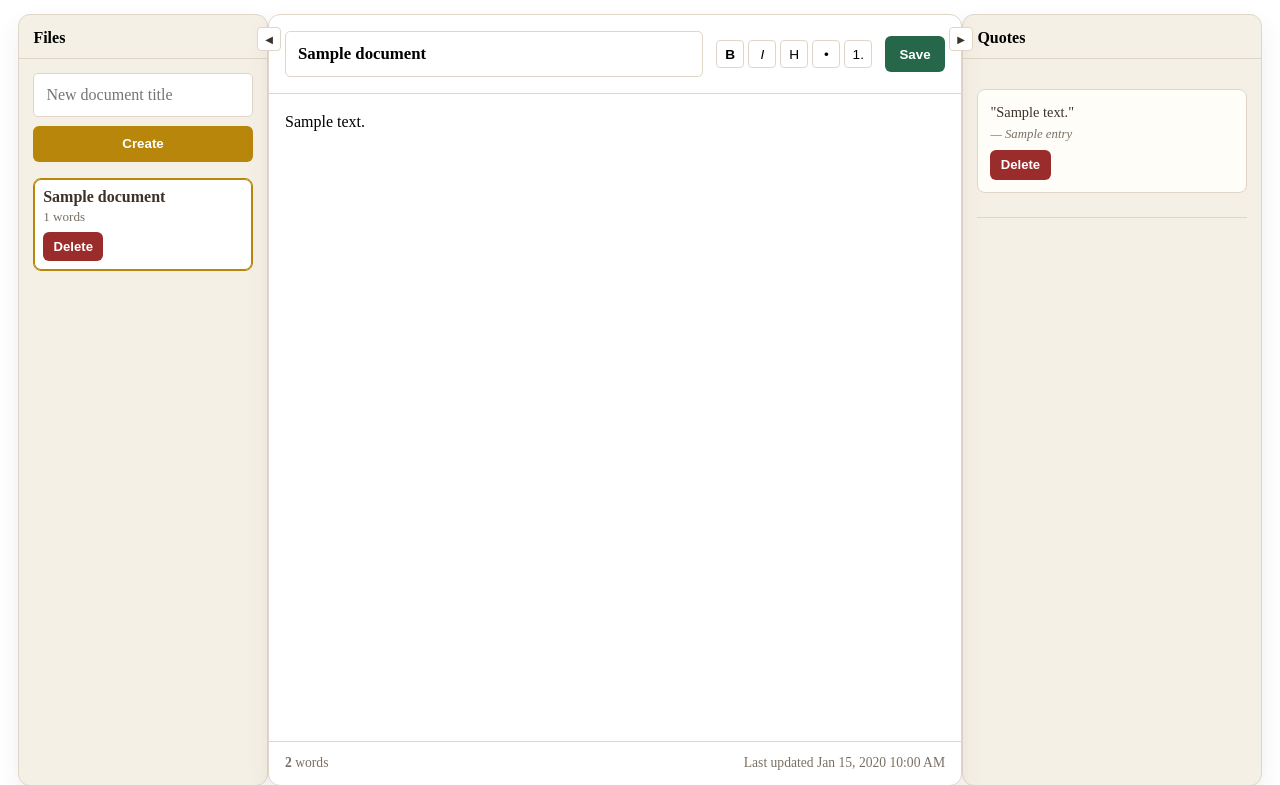
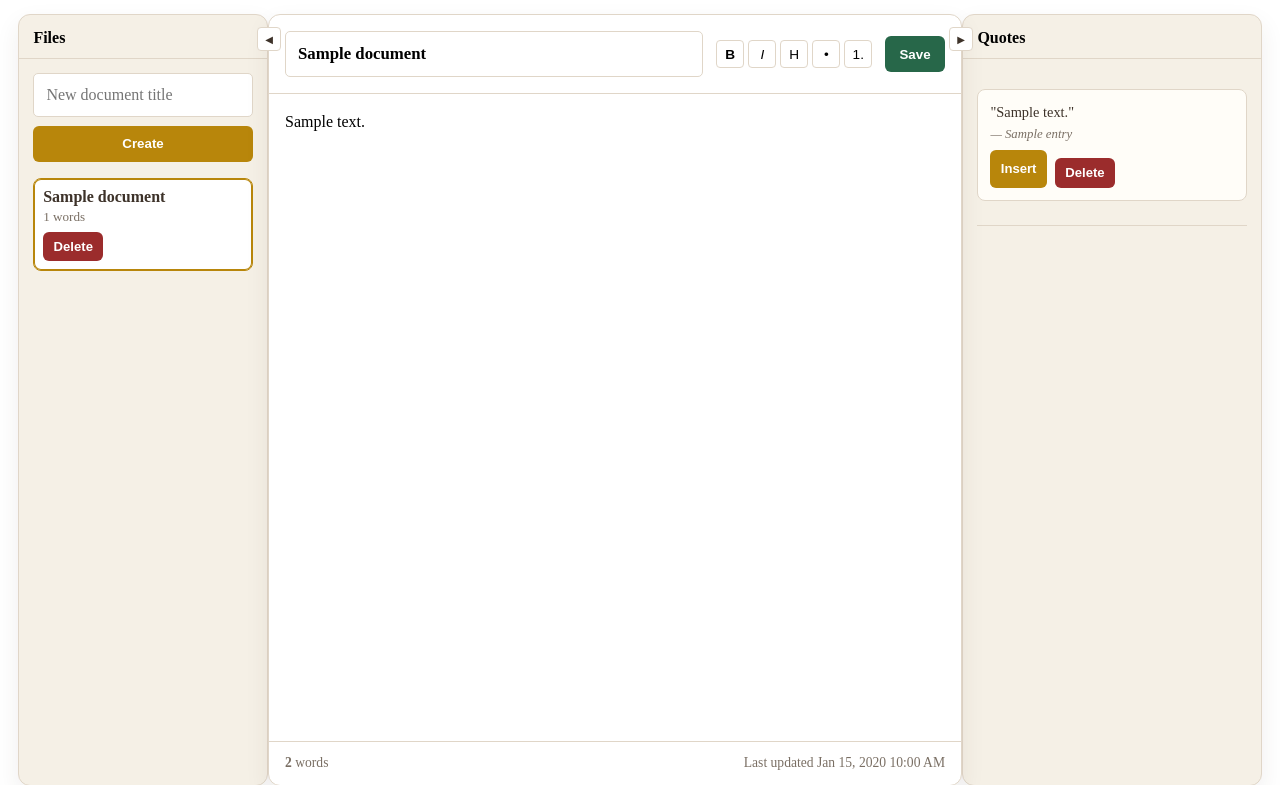
Before and after one commit to sz-747/Glint, a Flask app: page /dashboard in a window 1280 px wide. Shown: the part 71-856 px from the top of the page. Run offline with Flask 3, Linux system fonts and the light colour scheme; a user stored in the database is signed in; tables that the repository leaves empty hold one stand-in row (values such as "Sample post").

Commit message:
feat: add quote insertion buttons to dashboard

```diff
--- a/static/style.css
+++ b/static/style.css
@@ -677,6 +677,12 @@
   border-radius: 8px;
   padding: 0.75rem;
   position: relative;
+}
+
+.quote-actions {
+  display: flex;
+  gap: 0.5rem;
+  margin-top: 0.5rem;
 }
 
 .quote-text {
--- a/templates/dashboard.html
+++ b/templates/dashboard.html
@@ -124,6 +124,8 @@
           {% if quote.source_label %}
           <p class="quote-source-label">&mdash; {{ quote.source_label }}</p>
           {% endif %}
+          <div class="quote-actions">
+            <button type="button" class="btn btn-primary btn-sm" data-quote-text="{{ quote.quote_text }}" data-quote-source="{{ quote.source_label or '' }}" onclick="insertQuoteAtCursor(this)">Insert</button>
             <form
               method="POST"
               action="{{ url_for('delete_quote', quote_id=quote.id) }}"
@@ -131,6 +133,7 @@
             >
               <button type="submit" class="btn btn-danger btn-sm">Delete</button>
             </form>
+          </div>
         </li>
         {% endfor %}
       </ul>
@@ -144,6 +147,37 @@
   </aside>
 </div>
 {% endblock %}
+
+<script>
+  window.insertQuoteAtCursor = function(btn) {
+    const editor = document.querySelector('.writing-area[contenteditable]');
+    if (!editor) return;
+
+    const quoteText = btn.dataset.quoteText;
+    const sourceLabel = btn.dataset.quoteSource;
+    let insertText = '"' + quoteText + '"';
+    if (sourceLabel) {
+      insertText += ' (' + sourceLabel + ')';
+    }
+    insertText += ' ';
+
+    if (typeof window.getSelection !== 'undefined') {
+      const sel = window.getSelection();
+      if (sel.rangeCount > 0) {
+        const range = sel.getRangeAt(0);
+        range.deleteContents();
+        range.insertNode(document.createTextNode(insertText));
+        range.collapse(false);
+        sel.removeAllRanges();
+        sel.addRange(range);
+      }
+    } else if (typeof document.selection !== 'undefined') {
+      document.selection.createRange().text = insertText;
+    }
+
+    editor.focus();
+  };
+</script>
 
 <script>
   document.addEventListener('DOMContentLoaded', function() {
```
Lines whose indentation alone changed are shown as unchanged.
